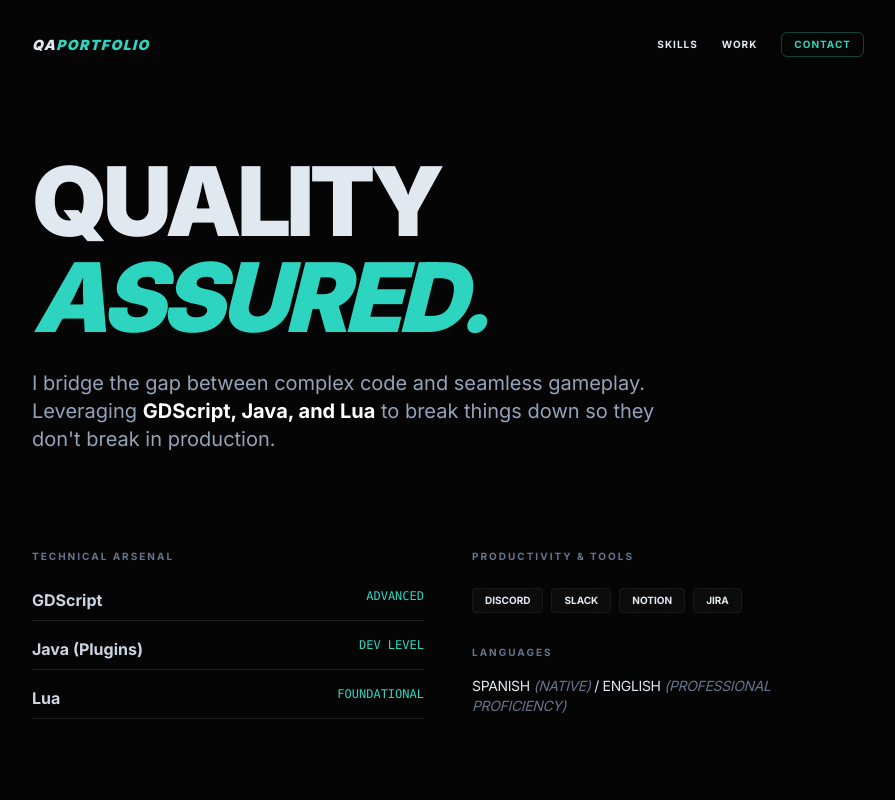
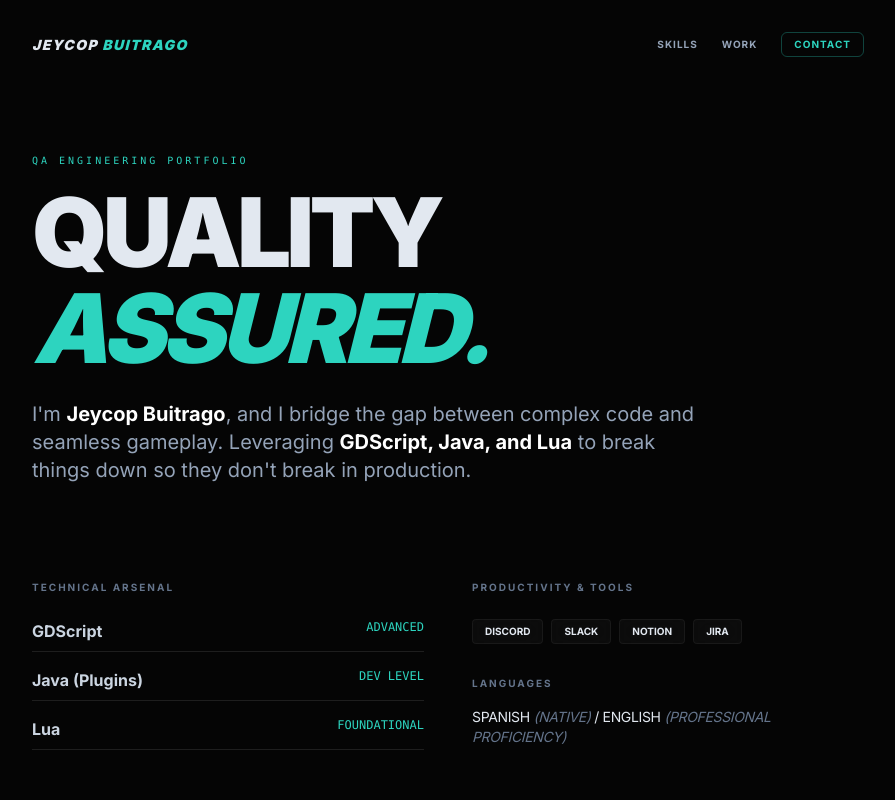
Before and after one commit to Jetoxs/qa-portfolio, a plain HTML site: page index.html in a window 1280 px wide. Shown: the top 800 px of the page, without its empty margins (192-1087 px from the left). Drawn offline with nearby package versions, Linux system fonts and the light colour scheme.

Commit message:
Update index.html
Change #3

```diff
--- a/index.html
+++ b/index.html
@@ -17,21 +17,26 @@
 <body class="antialiased">
 
     <nav class="max-w-4xl mx-auto p-8 flex justify-between items-center">
-        <div class="text-sm font-black tracking-widest uppercase italic">QA<span class="accent-text">PORTFOLIO</span></div>
+        <div class="text-sm font-black tracking-widest uppercase italic">
+            JEYCOP <span class="accent-text">BUITRAGO</span>
+        </div>
 
-        <div class="flex items-center gap-6 text-[10px] font-bold uppercase tracking-widest">
+        <div class="flex items-center gap-6 text-[10px] font-bold uppercase tracking-widest text-slate-400">
             <a href="#skills" class="hover:text-teal-400 transition">Skills</a>
             <a href="#cases" class="hover:text-teal-400 transition">Work</a>
-            <a href="mailto:youremail@example.com" class="accent-text border border-teal-400/30 px-3 py-1 rounded-md hover:bg-teal-400/10 transition">Contact</a>
+            <a href="mailto:jeycopjose@gmail.com" class="accent-text border border-teal-400/30 px-3 py-1 rounded-md hover:bg-teal-400/10 transition">Contact</a>
         </div>
     </nav>
 
     <header class="max-w-4xl mx-auto px-8 pt-16 pb-24 text-left">
-        <h1 class="text-6xl md:text-8xl font-black mb-6 tracking-tighter uppercase">
+        <p class="text-teal-400 font-mono text-[10px] mb-4 tracking-[0.3em] uppercase">QA Engineering Portfolio</p>
+
+        <h1 class="text-6xl md:text-8xl font-black mb-6 tracking-tighter uppercase leading-[0.9]">
             Quality <span class="accent-text italic">Assured.</span>
         </h1>
+
         <p class="text-lg md:text-xl text-slate-400 max-w-2xl leading-relaxed">
-            I bridge the gap between complex code and seamless gameplay.
+            I'm <span class="text-white font-bold">Jeycop Buitrago</span>, and I bridge the gap between complex code and seamless gameplay.
             Leveraging <span class="text-white font-semibold">GDScript, Java, and Lua</span> to break things down so they don't break in production.
         </p>
     </header>
```
